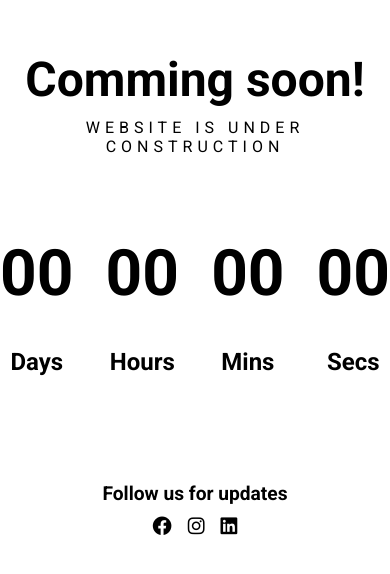
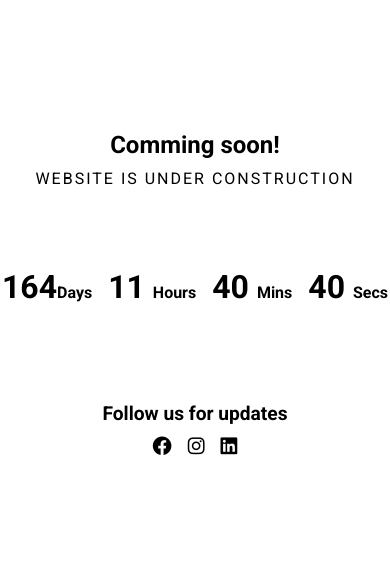
Before and after one commit to dovjas/ComingSoonPage, a plain HTML site: page index.html in a window 390 px wide. Shown: the part 120-694 px from the top of the page. Drawn offline with Linux system fonts and the light colour scheme.

Commit message:
CSS responsive

```diff
--- a/script.js
+++ b/script.js
@@ -4,7 +4,9 @@ const startDate = new Date('December 31,2022 20:00:00').getTime();
 console.log(startDate)
 const timer = setInterval(timeCounter,1000)
 console.log(timer)
+
 function timeCounter(){
+
     let now = new Date().getTime();
     let countDown = startDate - now;
 
@@ -13,14 +15,22 @@ function timeCounter(){
     console.log(day)
 
     // Hour calculation
-    let hour = Math.floor((countDown % (1000 * 60 * 60 * 24))/(1000 * 60 * 60 * 24));
+    let hour = Math.floor((countDown % (1000 * 60 * 60 * 24))/(1000 * 60 * 60));
     console.log(hour)
 
     // Minutes calculation
-    let min = Math.floor((countDown % (1000 * 60 * 60)) / (1000 * 60 * 60));
+    let min = Math.floor((countDown % (1000 * 60 * 60)) / (1000 * 60));
     console.log(min)
 
     // Seconds calculation
     let sec = Math.floor((countDown % (1000*60)) / (1000))
     console.log(sec)
+
+
+let time = `
+    <h2>${day}<span>Days</span></h2>
+    <h2>${hour} <span>Hours</span></h2>
+    <h2>${min} <span>Mins</span></h2>
+    <h2>${sec} <span>Secs</span></h2>`
+timerBlock.innerHTML = time
 }
--- a/style.css
+++ b/style.css
@@ -60,3 +60,22 @@ body{
 .footer-block .social-icons i{
   color:black;
 }
+
+@media screen and (max-width: 685px){
+    .container .title{
+        font-size: 1.5rem;
+    }
+    .container .sub-title{
+        font-size: 1rem;
+        letter-spacing: 2px;
+    }
+    .middle-block{
+       gap: 1rem;
+    }
+    .middle-block h2{
+        font-size: 2rem;
+    }
+    .middle-block h2 span{
+        font-size: 1rem;
+    }
+}
```
